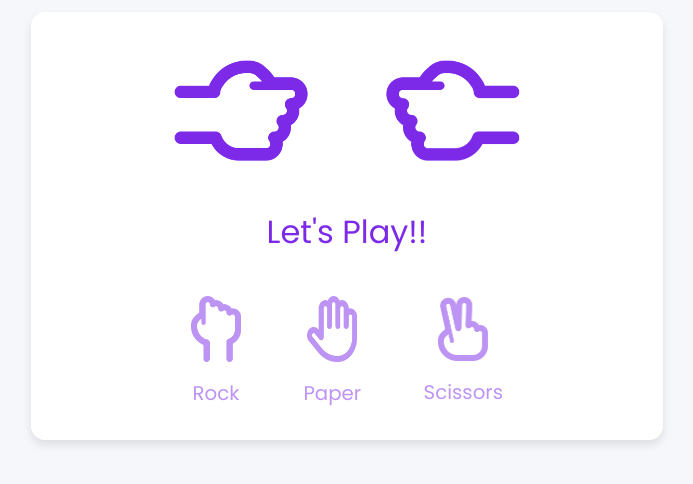
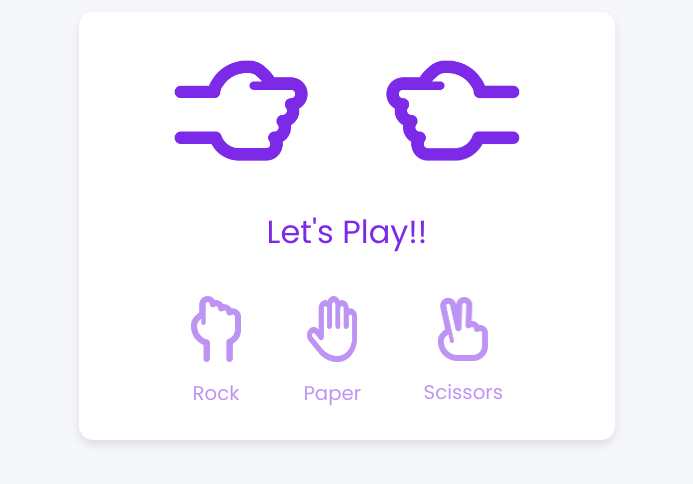
Before and after one commit to Sahraoui-zem/First-proj, a plain HTML site: page index.html in a window 1280 px wide. Shown: the part 174-658 px from the top of the page, 293-986 px from the left. Drawn offline with Linux system fonts and the light colour scheme; files whose address does not match are found by name.

Commit message:
Update style.css

```diff
--- a/style.css
+++ b/style.css
@@ -18,7 +18,7 @@ body {
   background-color: #ff5f55;
 }
 .container {
-  padding: 2rem 10rem;
+  padding: 2rem 7rem;
   border-radius: 14px;
   background: #fff;
   box-shadow: 0 5px 10px rgba(0, 0, 0, 0.1);
```
